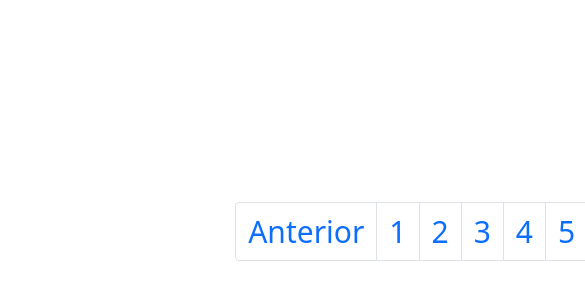
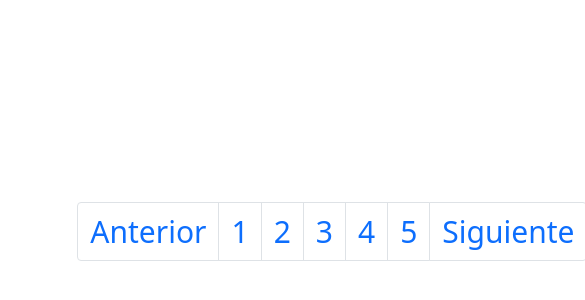
Before and after one commit to Facuaten89/primer-proyecto-Atencio, a plain HTML site: page pages/contacto.html in a window 390 px wide. Shown: the part 2513-2813 px from the top of the page, 585 px wide, since content can reach past the window. Drawn offline with nearby package versions, Linux system fonts and the light colour scheme.

Commit message:
correcion-responsive

```diff
--- a/css/estilos.css
+++ b/css/estilos.css
@@ -128,9 +128,13 @@ font-size: 35px;
 }
 
 #contacto .pagination{
-  position: relative;
-  left: 38%;
-}
+justify-content: center;
+position: relative;
+left: 6%;
+ }
+
+
+
 
 
 
```
